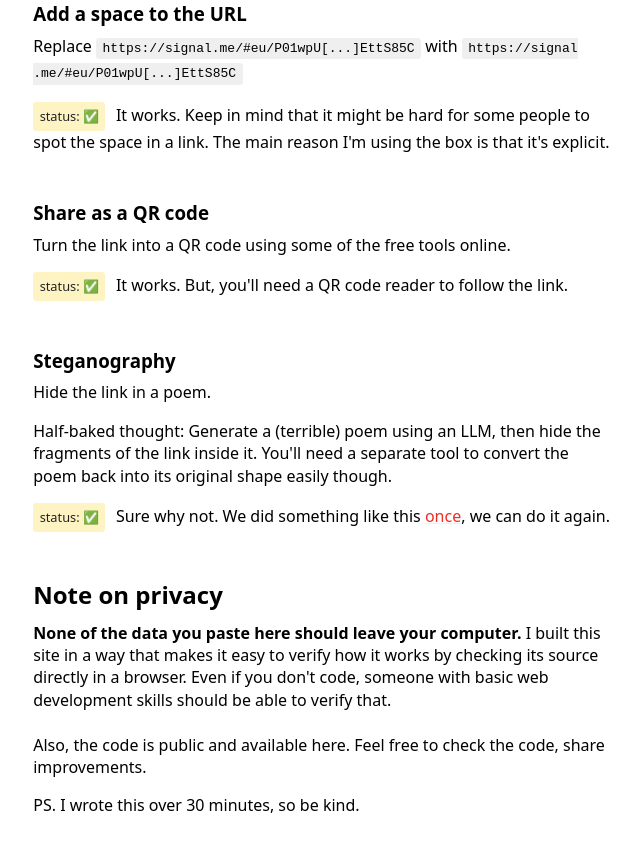
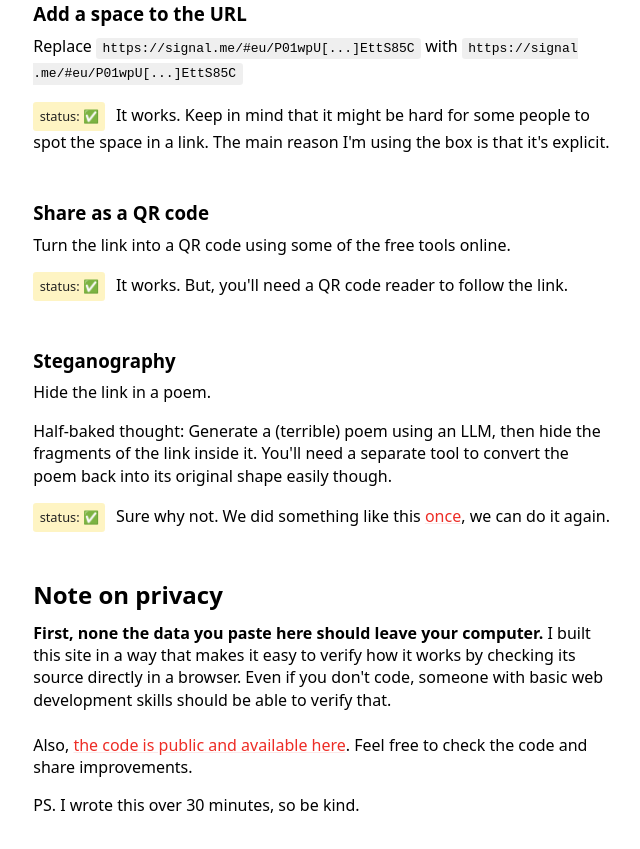
Before and after one commit to paprikka/link-in-a-box, a website built with Vite: page index.html in a window 1280 px wide. Shown: the part 1790-2639 px from the top of the page, without its empty margins (318-958 px from the left). Built offline with nearby package versions, Linux system fonts and the light colour scheme; files whose address does not match are found by name.

Commit message:
wip:  [skip ci]

```diff
--- a/index.html
+++ b/index.html
@@ -118,15 +118,18 @@
         <h2>Note on privacy</h2>
         <p>
           <strong
-            >None of the data you paste here should leave your computer.</strong
+            >First, none the data you paste here should leave your
+            computer.</strong
           >
           I built this site in a way that makes it easy to verify how it works
           by checking its source directly in a browser. Even if you don't code,
           someone with basic web development skills should be able to verify
           that.
           <br /><br />
-          Also, the code is public and available here. Feel free to check the
-          code, share improvements.
+          Also,
+          <a href="https://github.com/paprikka/link-in-a-box" target="_blank"
+            >the code is public and available here</a
+          >. Feel free to check the code and share improvements.
         </p>
         <p>PS. I wrote this over 30 minutes, so be kind.</p>
       </section>
```
